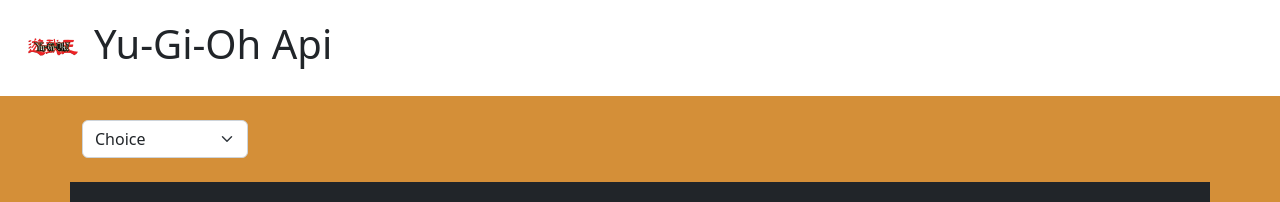
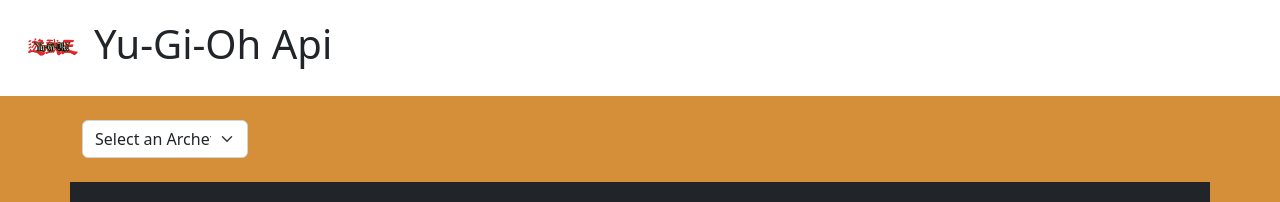
Before and after one commit to ClaudioAiello23/vite-yu-gi-oh, a Vue app: page / in a window 1280 px wide. Shown: the top 202 px of the page. Built offline with nearby package versions, Linux system fonts and the light colour scheme; no server answers.

Commit message:
prova passaggio info $emit da CardSelect a AppMain

```diff
--- a/src/components/AppMain.vue
+++ b/src/components/AppMain.vue
@@ -8,6 +8,13 @@ export default {
     components: {
         CardSelect,
         CharacterCards
+    },
+    methods: {
+        // funzione che prende $emit segnalato dal figlio CardSelect.vue e lo passa al padre AppMain.vue
+        selectOption() {
+            console.log('ho ascoltato questo evento');
+            this.$emit('prova');
+        }
     }
 }
 </script>
@@ -15,7 +22,7 @@ export default {
 <!-- PARTE HTML -->
 <template>
     <main class="container-fluid">
-        <CardSelect />
+        <CardSelect @SearchArchetype="selectOption" />
         <CharacterCards />
     </main>
 </template>
--- a/src/components/CardSelect.vue
+++ b/src/components/CardSelect.vue
@@ -1,8 +1,14 @@
 <!-- PARTE VUE JS-->
 <script>
+import { store } from '../store.js'; //sintassi per l'import del file store.js (la parola store è scritta tra graffe)
 
 export default {
     name: 'CardSelect',
+    data() {
+        return {
+            store
+        }
+    }
 }
 </script>
 
@@ -11,11 +17,11 @@ export default {
     <div class="container">
         <div class="row">
             <div class="col-2">
-                <select class="form-select my-4">
-                    <option selected>Choice</option>
-                    <option value="1">Alien</option>
-                    <option value="2">Two</option>
-                    <option value="3">Three</option>
+                <!--collego la proprietà ereditata da store.js -->
+                <select class="form-select my-4" v-model="store.selectArchetype" @change="$emit('SearchArchetype')">
+                    <!--inserisco value='' per poter vedere il valore di default "Select an Archetype" al caricamento della pagina -->
+                    <option selected value="">Select an Archetype</option>
+                    <option>ALIEN</option>
                 </select>
             </div>
         </div>
--- a/src/components/CharacterCards.vue
+++ b/src/components/CharacterCards.vue
@@ -19,10 +19,10 @@ export default {
 
 <!-- PARTE HTML -->
 <template>
-    <div class="nb_found_cards_box py-3 fw-bold container ">Found {{ store.characters.length }} cards</div>
+    <div class="nb_found_cards_box py-3 fw-bold container">Found {{ store.characters.length }} cards</div>
     <div class="nb_card_container container">
         <div class="row justify-content-between">
-            <div class=" nb_article_card_box text-center col-2" v-for="character in store.characters.slice(0, 50)">
+            <div class="nb_article_card_box text-center col-2" v-for="character in store.characters.slice(0, 50)">
                 <!-- NB slice(0, 50) mi fa vedere nel Dom 50 cards su 12461 -->
                 <ItemCardsModel v-bind:img="character.card_images[0].image_url_small" v-bind:name="character.name"
                     v-bind:archetype="character.archetype" />
--- a/src/store.js
+++ b/src/store.js
@@ -5,7 +5,8 @@ import { reactive } from "vue";
 
 export const store = reactive({
     characters: [], // info da gestire
-    charactersFound: 0 // info da gestire
+    charactersFound: 0, // info da gestire
+    selectArchetype: '', // info da gestire nella select Dropdown
 })
 
 // Una volta creato store.js, lo richiamo come import nel componente principale APP.vue e nel componente che ne richiede l'utilizzo;
```
